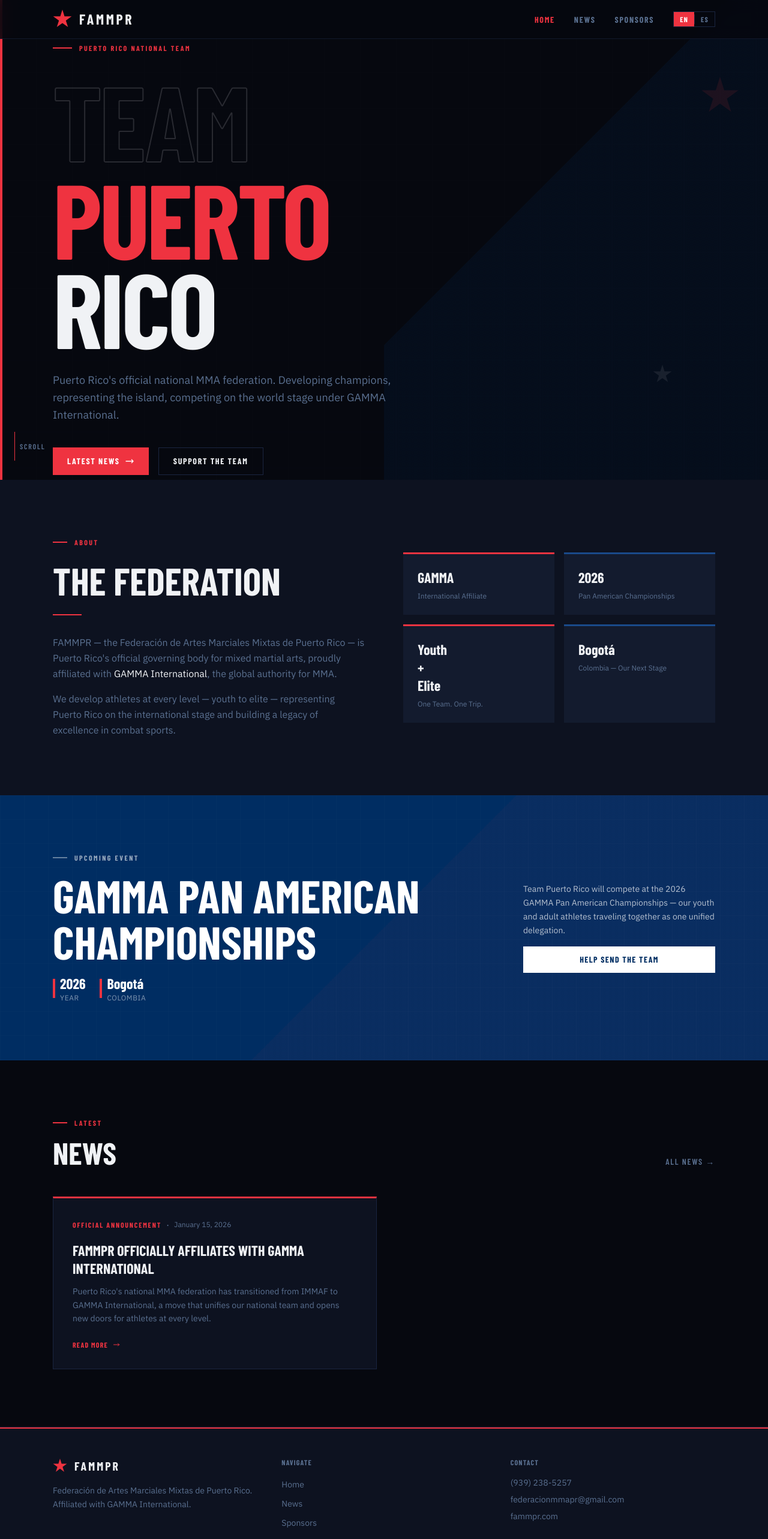
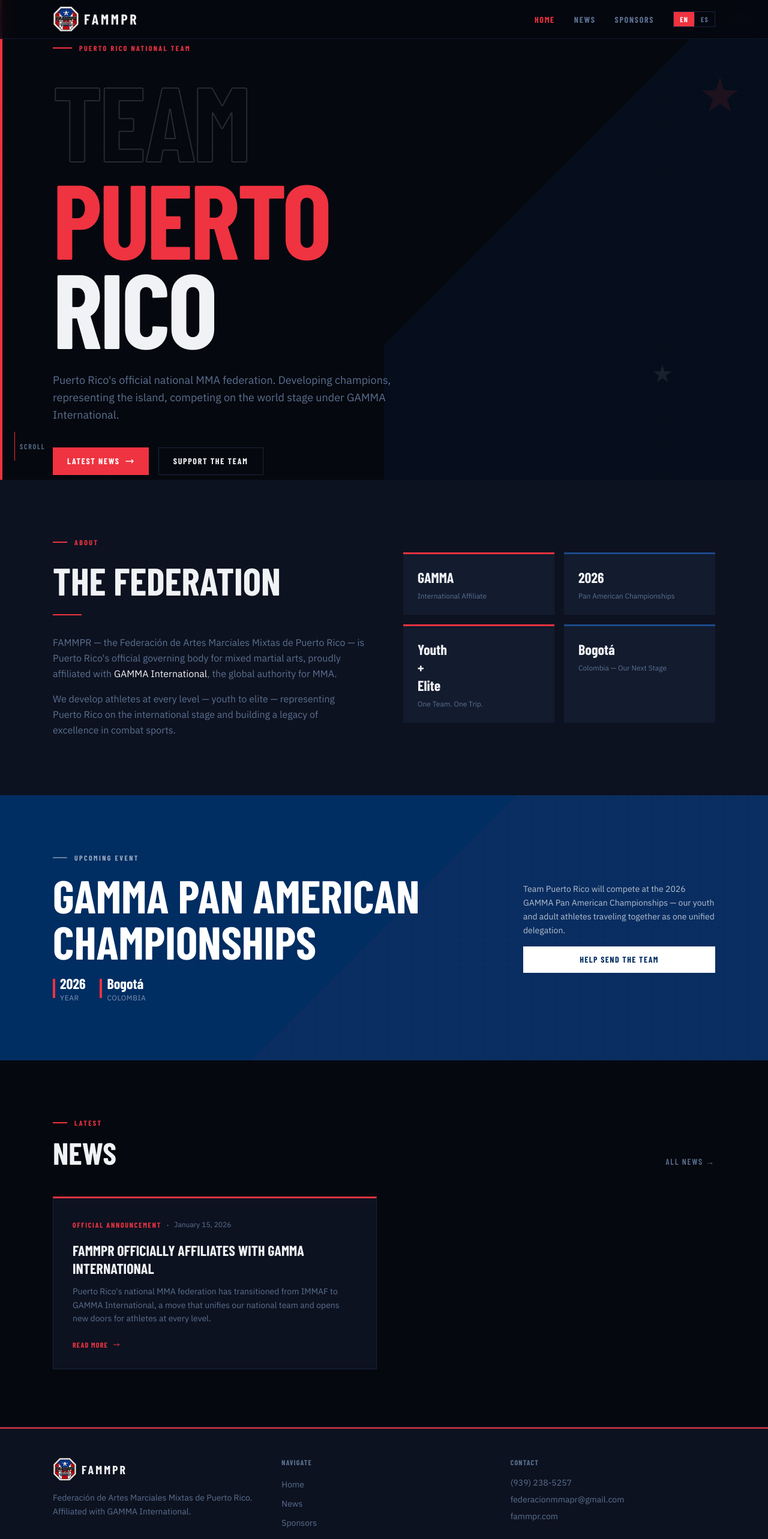
Before and after one commit to anthony-urbina/fammpr-website, a Next.js app: page / in a window 1280 px wide. Shown: the top 2566 px of the page at 60% size. Built offline with nearby package versions, Linux system fonts and the light colour scheme; a web font is replaced by a local one.

Commit message:
Add FAMMPR logo to nav and footer

```diff
--- a/components/Footer.tsx
+++ b/components/Footer.tsx
@@ -1,6 +1,7 @@
 "use client";
 
 import Link from "next/link";
+import Image from "next/image";
 import { useLang } from "@/contexts/LanguageContext";
 
 export default function Footer() {
@@ -23,10 +24,13 @@
         <div className="grid grid-cols-1 md:grid-cols-3 gap-10">
           {/* Brand */}
           <div className="space-y-4">
-            <div className="flex items-center gap-3">
-              <div
-                className="w-6 h-6 pr-star"
-                style={{ background: "var(--color-pr-red)" }}
+            <div className="flex items-center gap-2">
+              <Image
+                src="/logo.png"
+                alt="FAMMPR Logo"
+                width={40}
+                height={40}
+                className="object-contain"
               />
               <span
                 className="font-display text-xl text-fg"
--- a/components/Nav.tsx
+++ b/components/Nav.tsx
@@ -1,6 +1,7 @@
 "use client";
 
 import Link from "next/link";
+import Image from "next/image";
 import { usePathname } from "next/navigation";
 import { useState } from "react";
 import { useLang } from "@/contexts/LanguageContext";
@@ -28,10 +29,14 @@
     >
       <nav className="max-w-6xl mx-auto px-6 h-16 flex items-center justify-between">
         {/* Logo */}
-        <Link href="/" className="flex items-center gap-3 group">
-          <div
-            className="relative w-8 h-8 pr-star"
-            style={{ background: "var(--color-pr-red)" }}
+        <Link href="/" className="flex items-center gap-2 group">
+          <Image
+            src="/logo.png"
+            alt="FAMMPR Logo"
+            width={44}
+            height={44}
+            className="object-contain"
+            priority
           />
           <span
             className="font-display text-2xl tracking-widest uppercase text-fg group-hover:text-pr-red transition-colors"
```
Also changed, not shown: public/logo.png (added).
